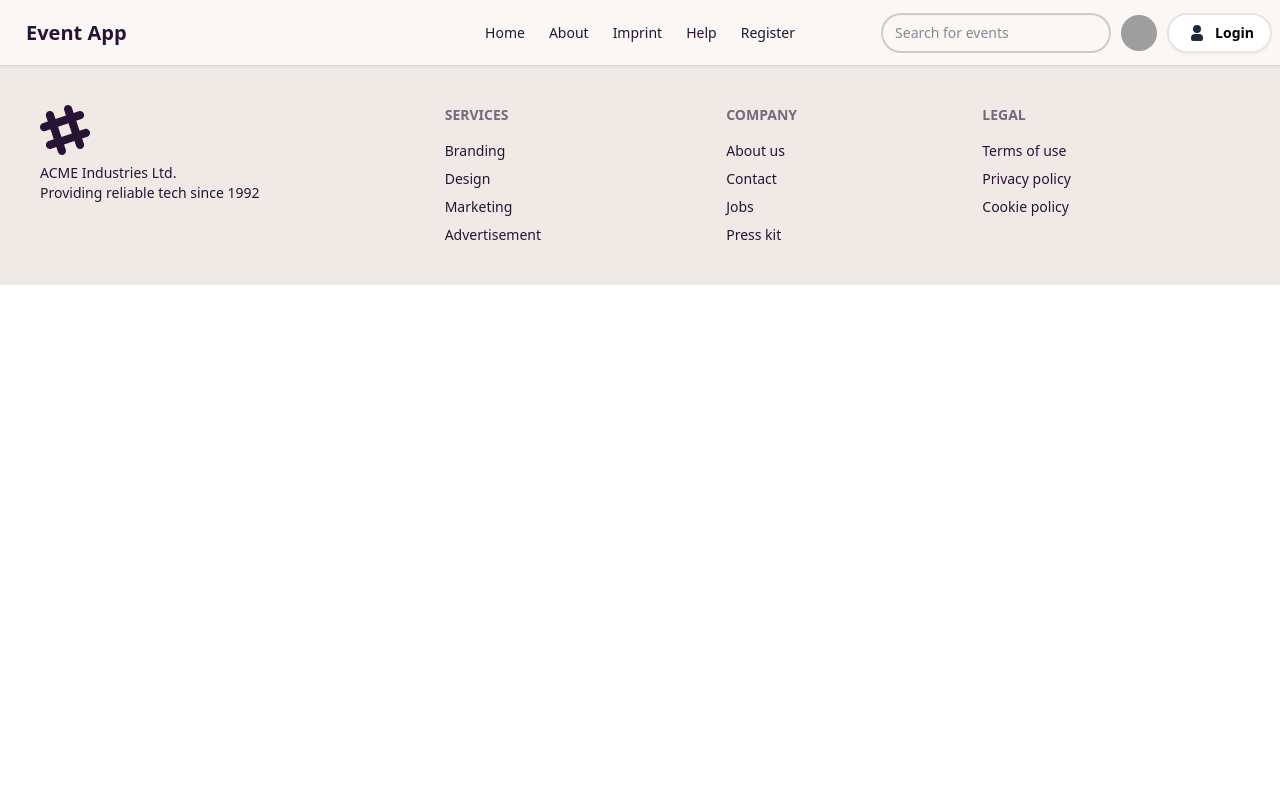
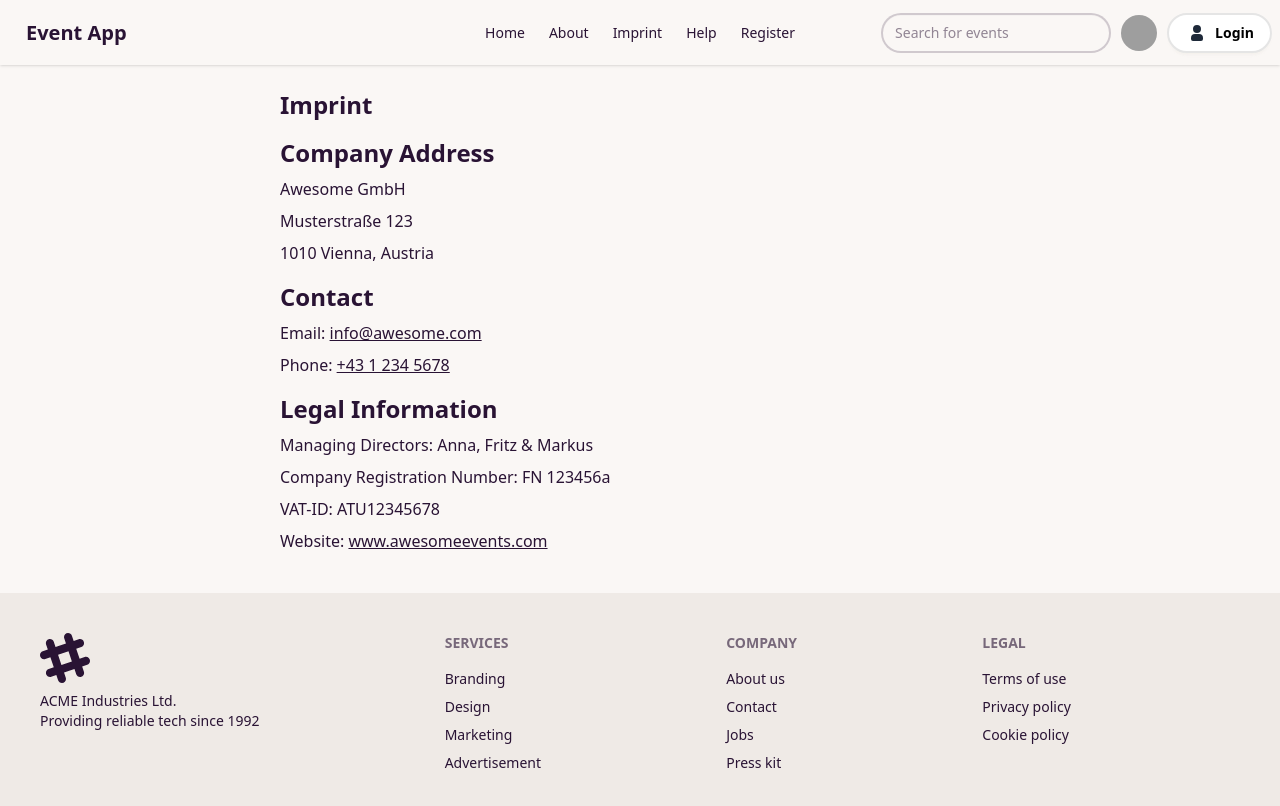
Before and after one commit to haplorhine/webdevelopment-25, a Vue app in the folder event-app-frontend/: page /imprint in a window 1280 px wide. Shown: the top 806 px of the page. Built offline with nearby package versions, Linux system fonts and the light colour scheme; grey boxes are pictures that could not be loaded.

Commit message:
atoms, molecules, imprint added

```diff
--- /dev/null
+++ b/event-app-frontend/src/components/atoms/AtomHeading.vue
@@ -0,0 +1,9 @@
+<template>
+  <h1 class="text-2xl font-bold mb-2">{{ text }}</h1>
+</template>
+
+<script setup>
+defineProps({
+  text: String
+})
+</script>
--- /dev/null
+++ b/event-app-frontend/src/components/atoms/AtomParagraph.vue
@@ -0,0 +1,4 @@
+
+<template>
+  <p class="mb-2"><slot /></p>
+</template>
--- /dev/null
+++ b/event-app-frontend/src/components/atoms/AtomTitle.vue
@@ -0,0 +1,5 @@
+<template>
+  <h1 class="text-2xl font-bold mb-4">
+    <slot />
+  </h1>
+</template>
--- /dev/null
+++ b/event-app-frontend/src/components/molecules/AddressBlock.vue
@@ -0,0 +1,14 @@
+<template>
+  <div class="mb-4">
+    <AtomHeading text="Company Address" />
+    <AtomParagraph>Awesome GmbH</AtomParagraph>
+    <AtomParagraph>Musterstraße 123</AtomParagraph>
+    <AtomParagraph>1010 Vienna, Austria</AtomParagraph>
+  </div>
+</template>
+
+
+<script setup>
+import AtomParagraph from '@/components/atoms/AtomParagraph.vue';
+import AtomHeading from '@/components/atoms/AtomHeading.vue'
+</script>
--- /dev/null
+++ b/event-app-frontend/src/components/molecules/ContactBlock.vue
@@ -0,0 +1,13 @@
+<template>
+  <div class="mb-4">
+    <AtomHeading text="Contact" />
+    <AtomParagraph>Email: <Link href="mailto:info@awesome.com">info@awesome.com</Link></AtomParagraph>
+    <AtomParagraph>Phone: <Link href="tel:+4312345678">+43 1 234 5678</Link></AtomParagraph>
+  </div>
+</template>
+
+<script setup>
+import AtomHeading from '@/components/atoms/AtomHeading.vue'
+import AtomParagraph from '@/components/atoms/AtomParagraph.vue'
+import Link from '@/components/atoms/AtomLink.vue'
+</script>
--- /dev/null
+++ b/event-app-frontend/src/components/molecules/LegalBlock.vue
@@ -0,0 +1,15 @@
+<template>
+  <div class="mb-4">
+    <AtomHeading text="Legal Information" />
+    <AtomParagraph>Managing Directors: Anna, Fritz & Markus</AtomParagraph>
+    <AtomParagraph>Company Registration Number: FN 123456a</AtomParagraph>
+    <AtomParagraph>VAT-ID: ATU12345678</AtomParagraph>
+    <AtomParagraph>Website: <Link href="https://www.awesomeevents.com">www.awesomeevents.com</Link></AtomParagraph>
+  </div>
+</template>
+
+<script setup>
+import AtomHeading from '@/components/atoms/AtomHeading.vue'
+import AtomParagraph from '@/components/atoms/AtomParagraph.vue'
+import Link from '@/components/atoms/AtomLink.vue'
+</script>
--- /dev/null
+++ b/event-app-frontend/src/pages/ImprintView.vue
@@ -0,0 +1,16 @@
+<template>
+  <div class="max-w-3xl mx-auto p-6">
+    <AtomTitle>Imprint</AtomTitle>
+
+    <AddressBlock />
+    <ContactBlock />
+    <LegalBlock />
+  </div>
+</template>
+
+<script setup>
+import AtomTitle from '@/components/atoms/AtomTitle.vue';
+import AddressBlock from '@/components/molecules/AddressBlock.vue'
+import ContactBlock from '@/components/molecules/ContactBlock.vue'
+import LegalBlock from '@/components/molecules/LegalBlock.vue'
+</script>
--- a/event-app-frontend/src/router/index.js
+++ b/event-app-frontend/src/router/index.js
@@ -6,13 +6,13 @@ import HomeView from '@/pages/HomeView.vue'
 const AboutView = () => import('@/pages/AboutView.vue')
 const LoginView = () => import('@/pages/LoginView.vue')
 const RegisterView = () => import('@/pages/RegisterView.vue')
-//const ImprintView = () => import('@/pages/ImprintView.vue')
+const ImprintView = () => import('@/pages/ImprintView.vue')
 const HelpView = () => import('@/pages/HelpView.vue')
 
 const routes = [
   { path: '/', component: HomeView },
   { path: '/about', component: AboutView },
-  //{ path: '/imprint', component: ImprintView},
+  { path: '/imprint', component: ImprintView},
   { path: '/help', component: HelpView},
   { path: '/login', component: LoginView },
   { path: '/register', component: RegisterView },
```
Also changed, not shown: event-app-frontend/src/pages/Imprint.vue (deleted), 1 other file (tests, documents, lock files or other folders).
